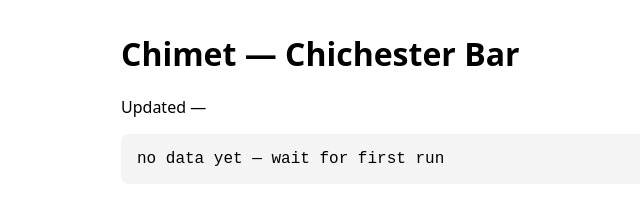
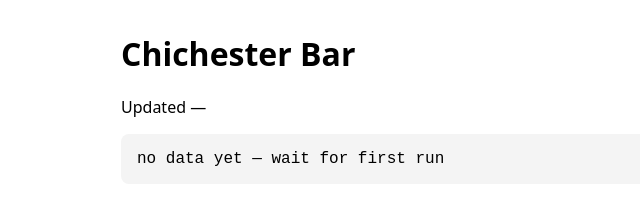
Before and after one commit to 76mel/bar-live, a plain HTML site: page index.html in a window 1280 px wide. Shown: the whole page, without its empty margins (199-839 px from the left). Drawn offline with Linux system fonts and the light colour scheme; no server answers.

Commit message:
Fix header title from 'Chimet' to 'Chichester Bar'

```diff
--- a/index.html
+++ b/index.html
@@ -2,7 +2,7 @@
 <title>Chichester Bar live</title>
 <style>body{font:16px system-ui;max-width:40rem;margin:2rem auto;padding:0 1rem}
 pre{background:#f4f4f4;padding:1rem;border-radius:8px}</style>
-<h1>Chimet — Chichester Bar</h1>
+<h1>Chichester Bar</h1>
 <p>Updated <span id=t>—</span></p>
 <pre id=d>loading…</pre>
 <script>
```
